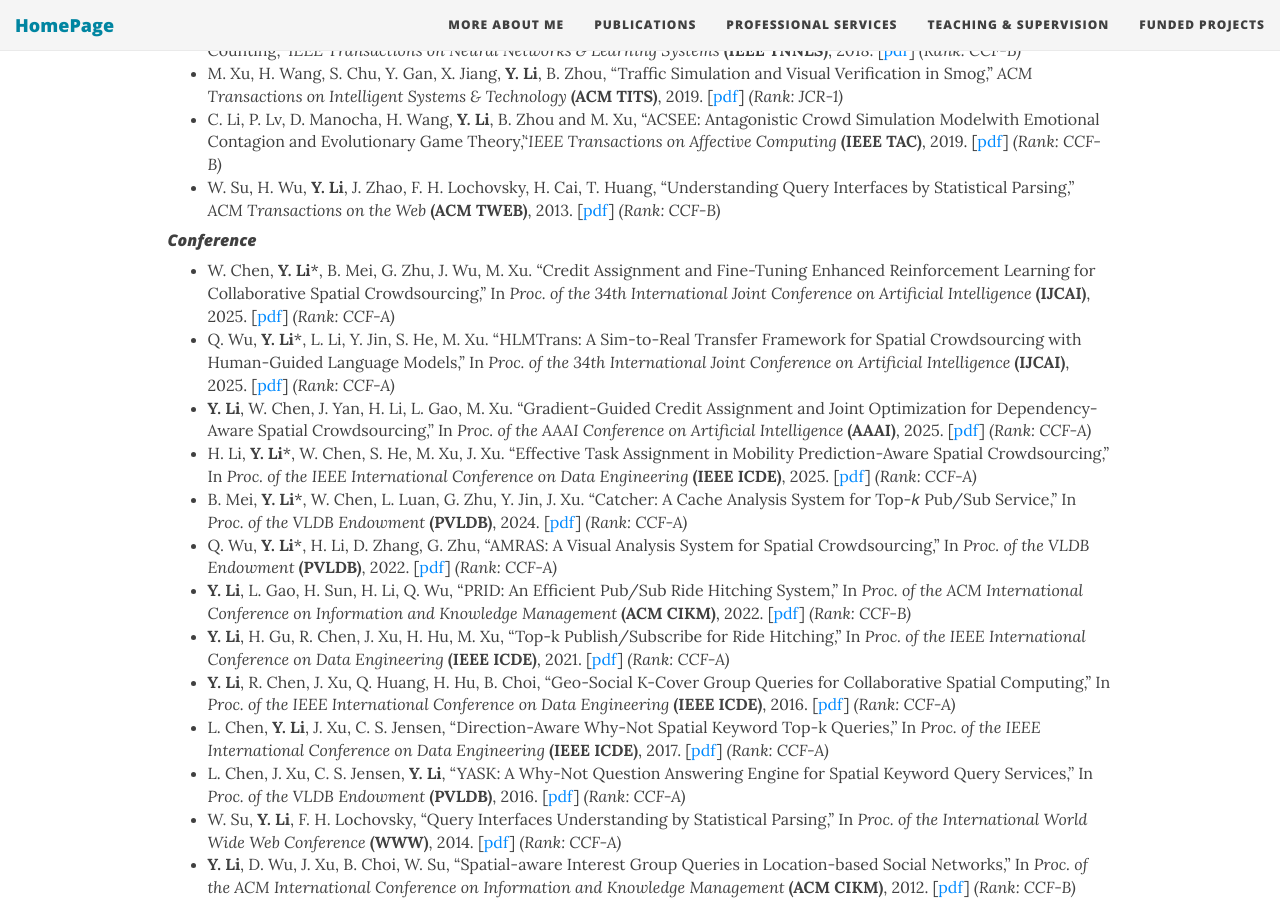
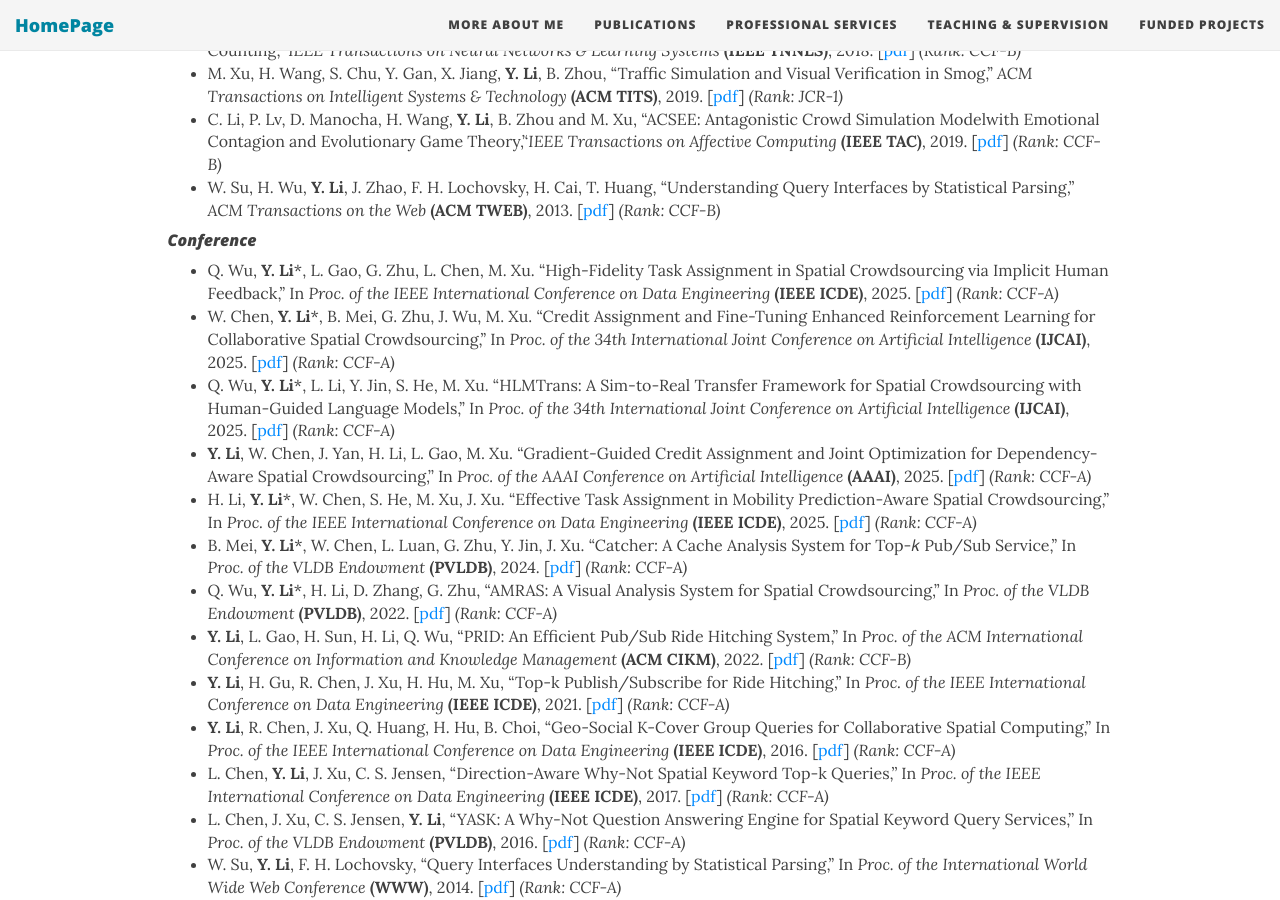
Before and after one commit to zzudb/zzudb.github.io, a Jekyll site: the page built from pages/mypublications.md, in a window 1280 px wide and 900 px high, scrolled down 1068 px. Built offline with Jekyll 4.4.1, drawn with Linux system fonts in a browser that asks for light colours; nearby versions of some CDN libraries.

Commit message:
Update mypublications.md

```diff
--- a/pages/mypublications.md
+++ b/pages/mypublications.md
@@ -30,6 +30,7 @@ show-avatar: false
 * W. Su, H. Wu, **Y. Li**, J. Zhao, F. H. Lochovsky, H. Cai, T. Huang, "Understanding Query Interfaces by Statistical Parsing,'' _ACM Transactions on the Web_ **(ACM TWEB)**, 2013. [[pdf](https://zzudb.github.io/pages/mypublications/)] _(Rank: CCF-B)_
 
 #### _Conference_
+* Q. Wu, **Y. Li***, L. Gao, G. Zhu, L. Chen, M. Xu. "High-Fidelity Task Assignment in Spatial Crowdsourcing via Implicit Human Feedback,'' In _Proc. of the IEEE International Conference on Data Engineering_ **(IEEE ICDE)**, 2025. [[pdf](https://zzudb.github.io/pages/mypublications/)] _(Rank: CCF-A)_
 * W. Chen, **Y. Li***, B. Mei, G. Zhu, J. Wu, M. Xu. "Credit Assignment and Fine-Tuning Enhanced Reinforcement Learning for Collaborative Spatial Crowdsourcing,'' In _Proc. of the 34th International Joint Conference on Artificial Intelligence_ **(IJCAI)**, 2025. [[pdf](https://zzudb.github.io/pages/mypublications/)] _(Rank: CCF-A)_
 * Q. Wu, **Y. Li***, L. Li, Y. Jin, S. He, M. Xu. "HLMTrans: A Sim-to-Real Transfer Framework for Spatial Crowdsourcing with Human-Guided Language Models,''  In _Proc. of the 34th International Joint Conference on Artificial Intelligence_ **(IJCAI)**, 2025. [[pdf](https://zzudb.github.io/pages/mypublications/)] _(Rank: CCF-A)_
 * **Y. Li**, W. Chen, J. Yan, H. Li, L. Gao, M. Xu. "Gradient-Guided Credit Assignment and Joint Optimization for Dependency-Aware Spatial Crowdsourcing,'' In _Proc. of the AAAI Conference on Artificial Intelligence_ **(AAAI)**, 2025. [[pdf](https://zzudb.github.io/pages/mypublications/)] _(Rank: CCF-A)_
```
